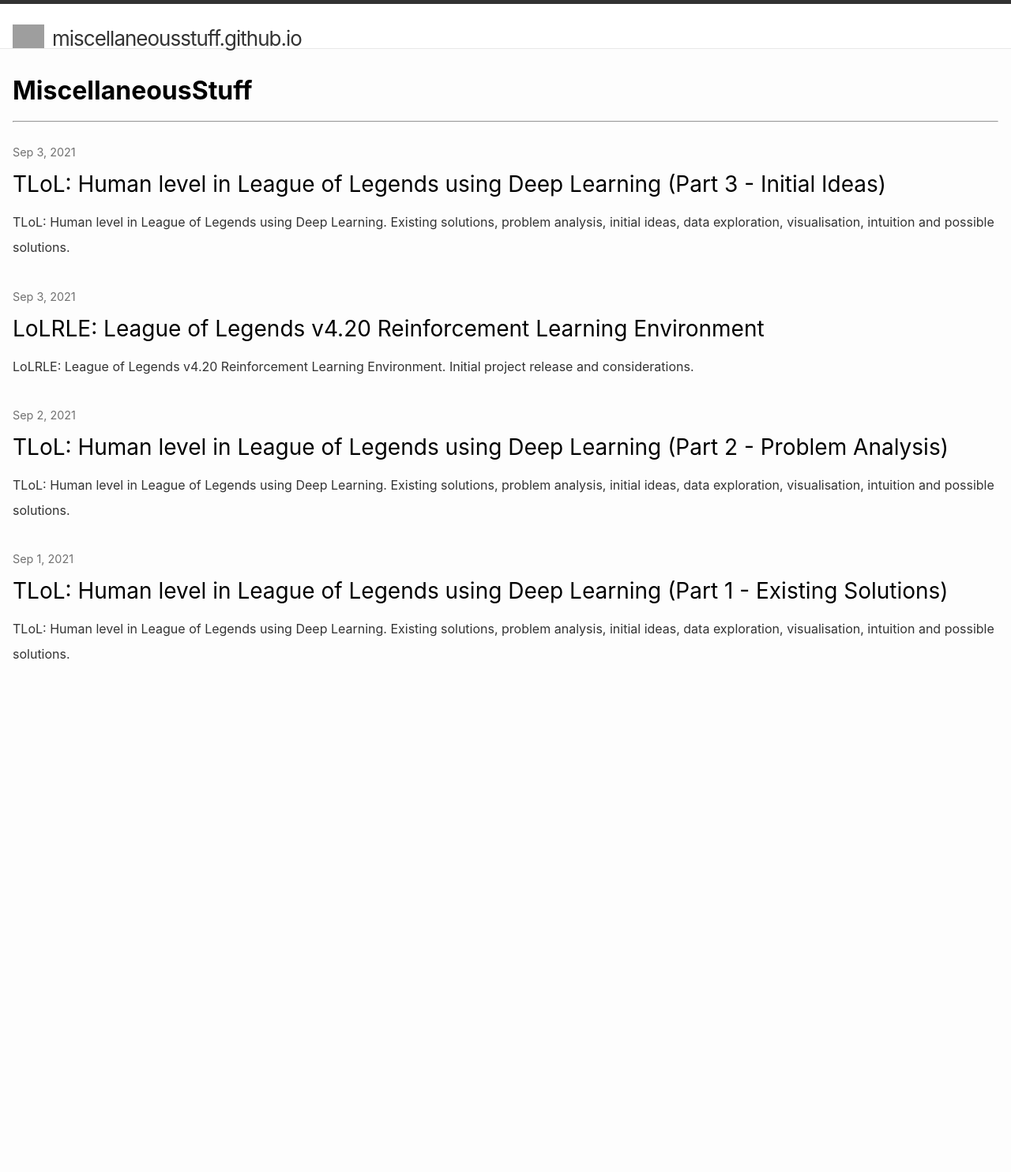
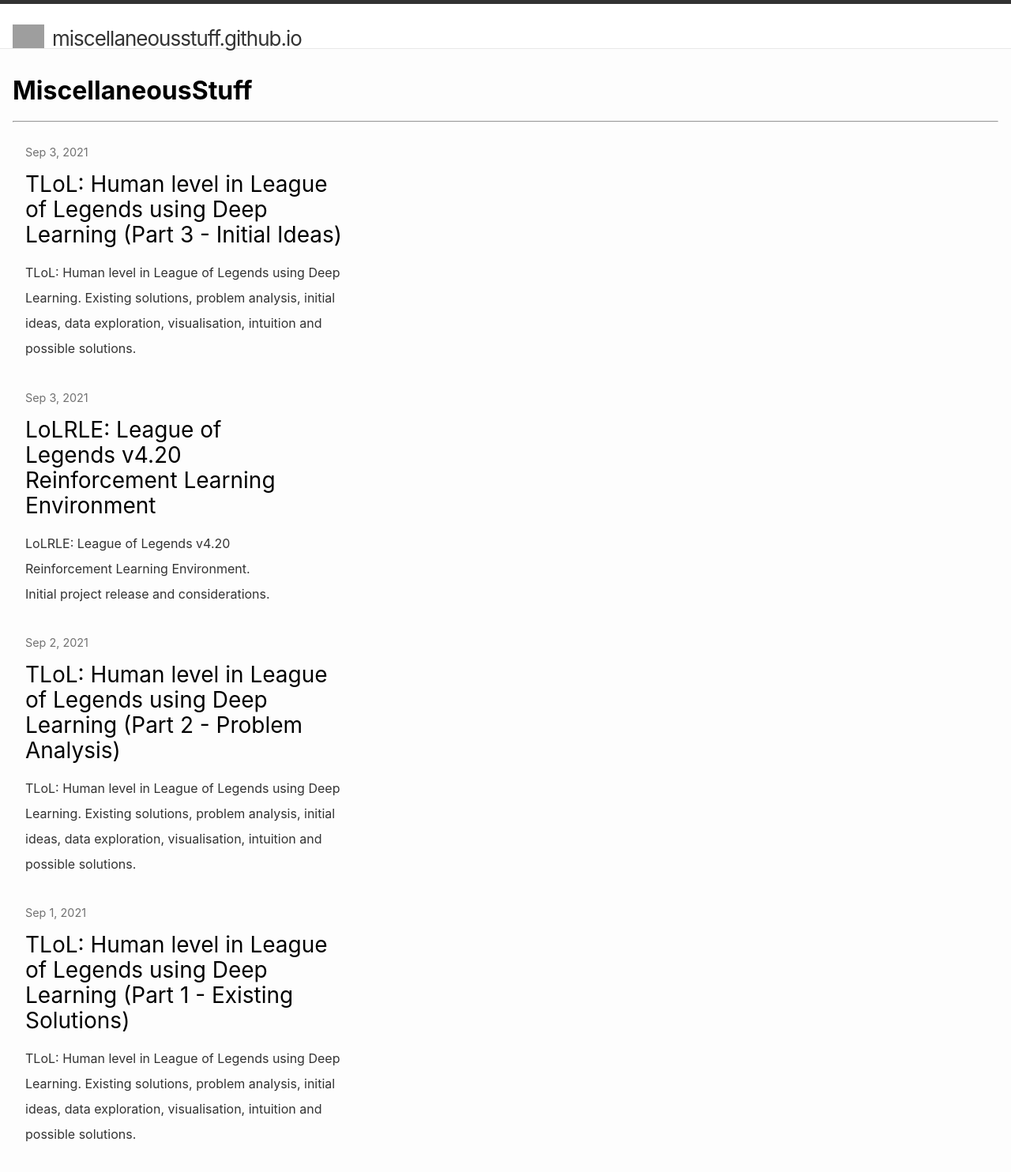
Before and after one commit to MiscellaneousStuff/miscellaneousstuff.github.io, a Jekyll site: the page built from index.html, in a window 1280 px wide. Shown: the whole page at 79% size. Built offline with Jekyll 4.4.1, drawn with Linux system fonts in a browser that asks for light colours; before the commit the page ends 900 px from its top, so only the background shows below that; grey boxes are pictures that could not be loaded.

Commit message:
test custom post sizes on landing page

```diff
--- a/css/main.css
+++ b/css/main.css
@@ -47,24 +47,21 @@
   letter-spacing: -.5px;
 }
 
-@media screen and (max-width: 600px) {
-.site-nav .menu-icon {
-    display: block;
-    font-size: 24px;
-    color: #505050;
-    float: right;
-    width: 36px;
-    text-align: center;
-    line-height: 36px;
+.site-nav .menu-icon svg { width: 18px; height: 16px; }
+
+
+/* site experimental */
+.posts {
+  display: flex;
+  flex-direction: row;
+  flex-wrap: wrap;
+  box-sizing: border-box;
 }
 
-.site-nav .menu-icon svg { width: 18px; height: 16px; }
-}
-
-/* site experimental */
 .post {
-  display: flex;
-  flex-direction: column;
+  margin-left: 1rem;
+  margin-right: 1rem;
+  width: 33%;
 }
 
 .post-date {
@@ -89,3 +86,18 @@
 .wrap {
   padding: 1rem;
 }
+
+@media screen and (max-width: 600px) {
+  .post {
+    width: 100%;
+  }
+  .site-nav .menu-icon {
+    display: block;
+    font-size: 24px;
+    color: #505050;
+    float: right;
+    width: 36px;
+    text-align: center;
+    line-height: 36px;
+  }
+}
```
